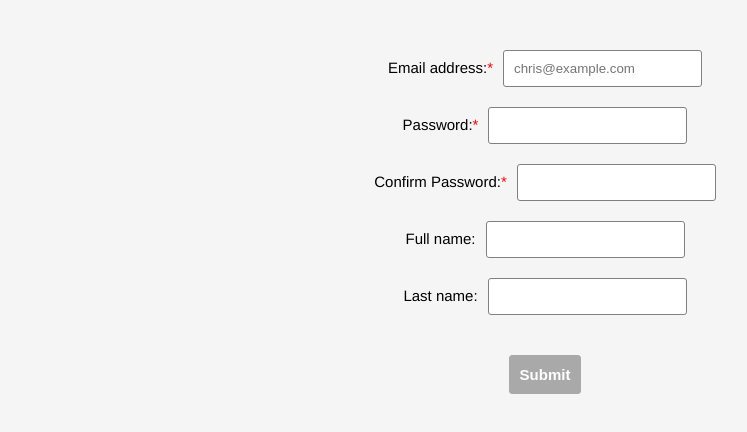
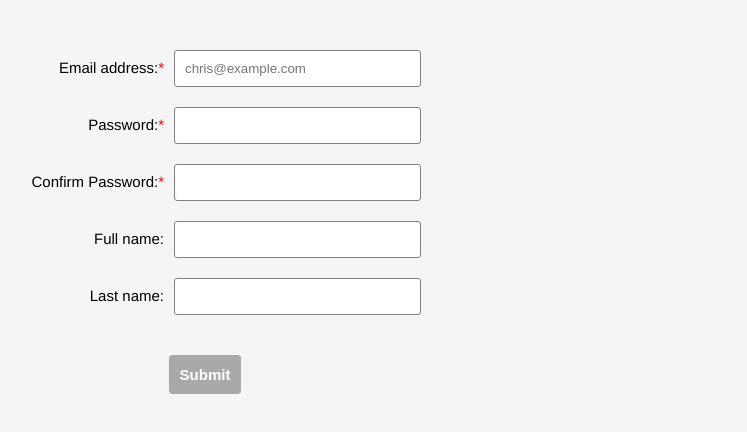
Before and after one commit to chris-bingham/my-first-react-app, a React (Create React App) app: page / in a window 1280 px wide. Shown: the top 432 px of the page, without its empty margins (95-842 px from the left). Built offline with nearby package versions, Linux system fonts and the light colour scheme.

Commit message:
little styling

```diff
--- a/src/App.css
+++ b/src/App.css
@@ -7,6 +7,8 @@ body {
 form {
   margin: 50px;
   text-align: center;
+  width: 80%;
+  max-width: 500px;
 }
 
 form > * {
@@ -18,6 +20,7 @@ input[type="password"] {
   border-radius: 3px;
   border: 1px solid gray;
   padding: 10px;
+  width: 45%;
 }
 
 button[type="submit"] {
@@ -29,7 +32,8 @@ button[type="submit"] {
   padding: 10px;
   font-size: 1em;
   cursor: pointer;
-  transition: background-color 0.3s;
+  transition: background-color 0.4s;
+  transition: color 0.5;
 }
 
 button[type="submit"]:hover {
@@ -46,6 +50,9 @@ button[type="submit"]:disabled {
 
 label {
   margin-right: 10px;
+  width: 35%;
+  display: inline-block;
+  text-align: right;
 }
 
 label .required-star {
```
